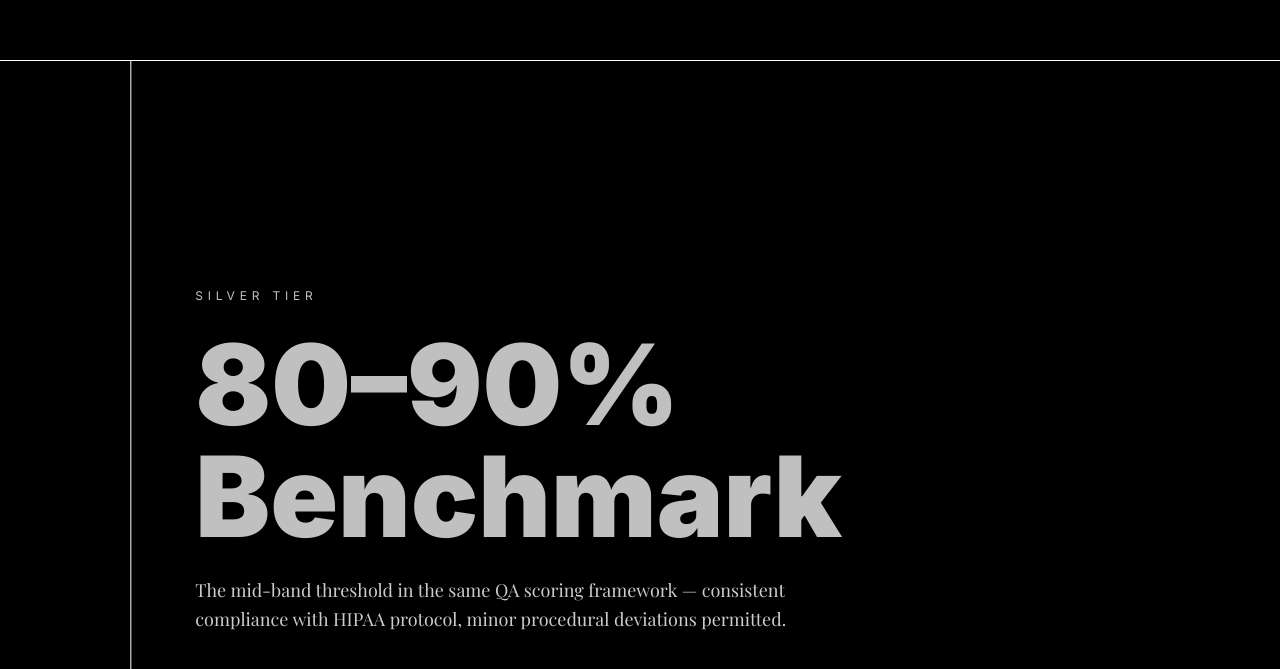
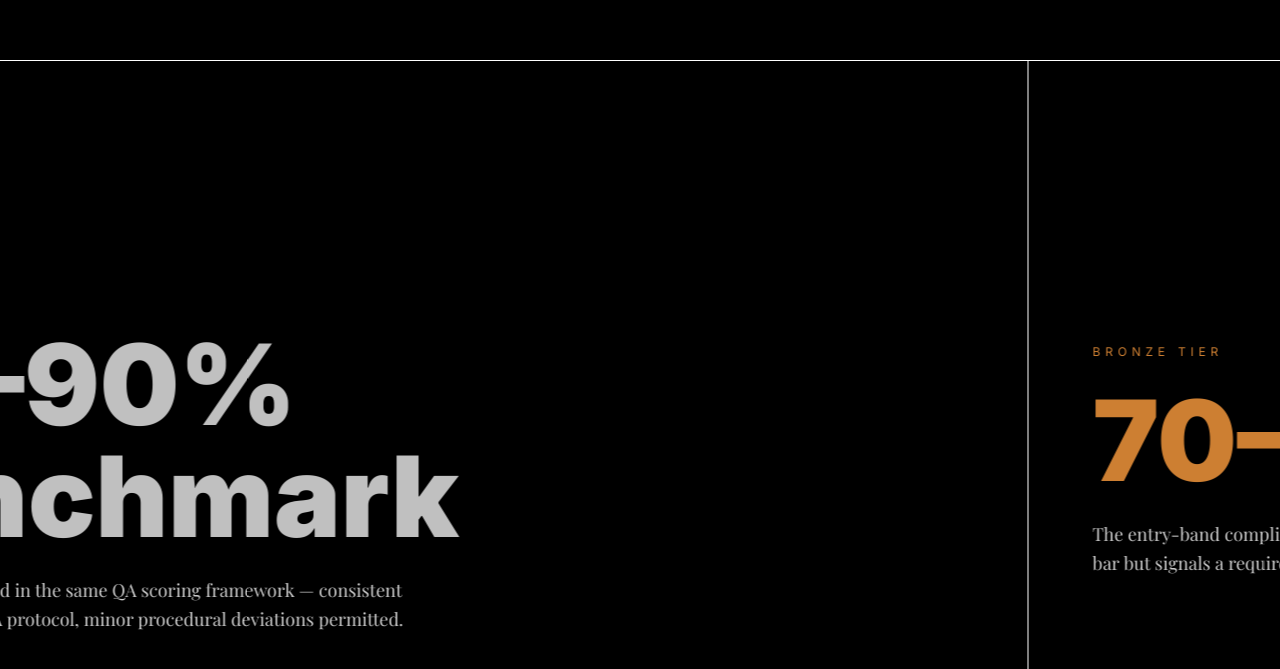
Before and after one commit to hruiz505/horacio-portfolio, a Next.js app: page / in a window 1280 px wide. Shown: the part 3940-4609 px from the top of the page. Built offline with nearby package versions, Linux system fonts and the light colour scheme; a web font is replaced by a local one.

Commit message:
Fix: Custom cursor visibility and FilmStrip scroll math

```diff
--- a/app/globals.css
+++ b/app/globals.css
@@ -16,20 +16,35 @@ html {
   scroll-behavior: smooth;
 }
 
+html {
+  overflow-x: hidden;
+}
+
+body {
+  overflow-x: hidden;
+}
+
 html,
 body {
   background: var(--background);
   color: var(--foreground);
-  overflow-x: hidden;
 }
 
 body {
   font-family: var(--font-sans), system-ui, sans-serif;
 }
 
+.cursor-layer {
+  display: none;
+}
+
 @media (hover: hover) and (pointer: fine) {
   body {
     cursor: none;
+  }
+
+  .cursor-layer {
+    display: block;
   }
 }
 
--- a/components/CustomCursor.tsx
+++ b/components/CustomCursor.tsx
@@ -1,6 +1,6 @@
 "use client";
 
-import { useEffect, useRef, useState, useSyncExternalStore } from "react";
+import { useEffect, useRef, useState } from "react";
 import { motion, useMotionValue, useSpring } from "framer-motion";
 
 interface TrailDot {
@@ -11,28 +11,8 @@ interface TrailDot {
 
 const TRAIL_LIFETIME_MS = 1500;
 const TRAIL_INTERVAL_MS = 45;
-const FINE_POINTER_QUERY = "(hover: hover) and (pointer: fine)";
-
-function subscribeToPointerCapability(callback: () => void) {
-  const mediaQueryList = window.matchMedia(FINE_POINTER_QUERY);
-  mediaQueryList.addEventListener("change", callback);
-  return () => mediaQueryList.removeEventListener("change", callback);
-}
-
-function getPointerCapability() {
-  return window.matchMedia(FINE_POINTER_QUERY).matches;
-}
-
-function getServerPointerCapability() {
-  return false;
-}
 
 export default function CustomCursor() {
-  const enabled = useSyncExternalStore(
-    subscribeToPointerCapability,
-    getPointerCapability,
-    getServerPointerCapability
-  );
   const [trail, setTrail] = useState<TrailDot[]>([]);
   const nextTrailId = useRef(0);
   const lastTrailAt = useRef(0);
@@ -43,8 +23,6 @@ export default function CustomCursor() {
   const springY = useSpring(cursorY, { stiffness: 500, damping: 40 });
 
   useEffect(() => {
-    if (!enabled) return;
-
     const handleMove = (event: MouseEvent) => {
       cursorX.set(event.clientX);
       cursorY.set(event.clientY);
@@ -65,12 +43,13 @@ export default function CustomCursor() {
 
     window.addEventListener("mousemove", handleMove);
     return () => window.removeEventListener("mousemove", handleMove);
-  }, [enabled, cursorX, cursorY]);
-
-  if (!enabled) return null;
+  }, [cursorX, cursorY]);
 
   return (
-    <div className="pointer-events-none fixed inset-0 z-[9999]">
+    <div
+      className="cursor-layer pointer-events-none fixed top-0 left-0 z-[9999]"
+      style={{ width: "100vw", height: "100vh" }}
+    >
       {trail.map((dot) => (
         <motion.div
           key={dot.id}
--- a/components/FilmStrip.tsx
+++ b/components/FilmStrip.tsx
@@ -14,12 +14,24 @@ export default function FilmStrip({ tiers }: FilmStripProps) {
     target: containerRef,
     offset: ["start start", "end end"],
   });
-  const x = useTransform(scrollYProgress, [0, 1], ["0%", "-50%"]);
+  const trackWidthVw = tiers.length * 100;
+  const maxShiftPercent = ((tiers.length - 1) / tiers.length) * 100;
+  const x = useTransform(
+    scrollYProgress,
+    [0, 1],
+    ["0%", `-${maxShiftPercent}%`]
+  );
 
   return (
-    <section ref={containerRef} className="relative h-[300vh] border-t border-white">
+    <section
+      ref={containerRef}
+      className="relative h-[300vh] overflow-hidden border-t border-white"
+    >
       <div className="sticky top-0 flex h-screen items-center overflow-hidden">
-        <motion.div style={{ x }} className="flex">
+        <motion.div
+          style={{ x, width: `${trackWidthVw}vw`, willChange: "transform" }}
+          className="flex"
+        >
           {tiers.map((tier) => (
             <div
               key={tier.name}
```
